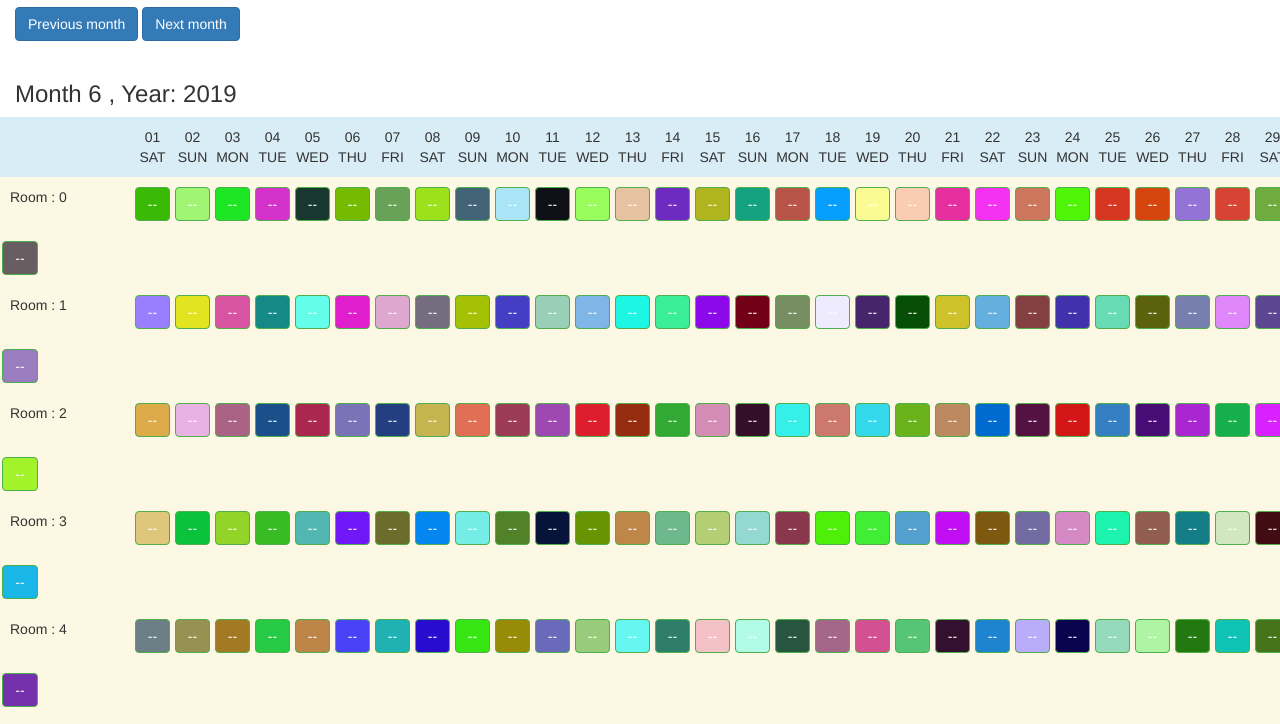
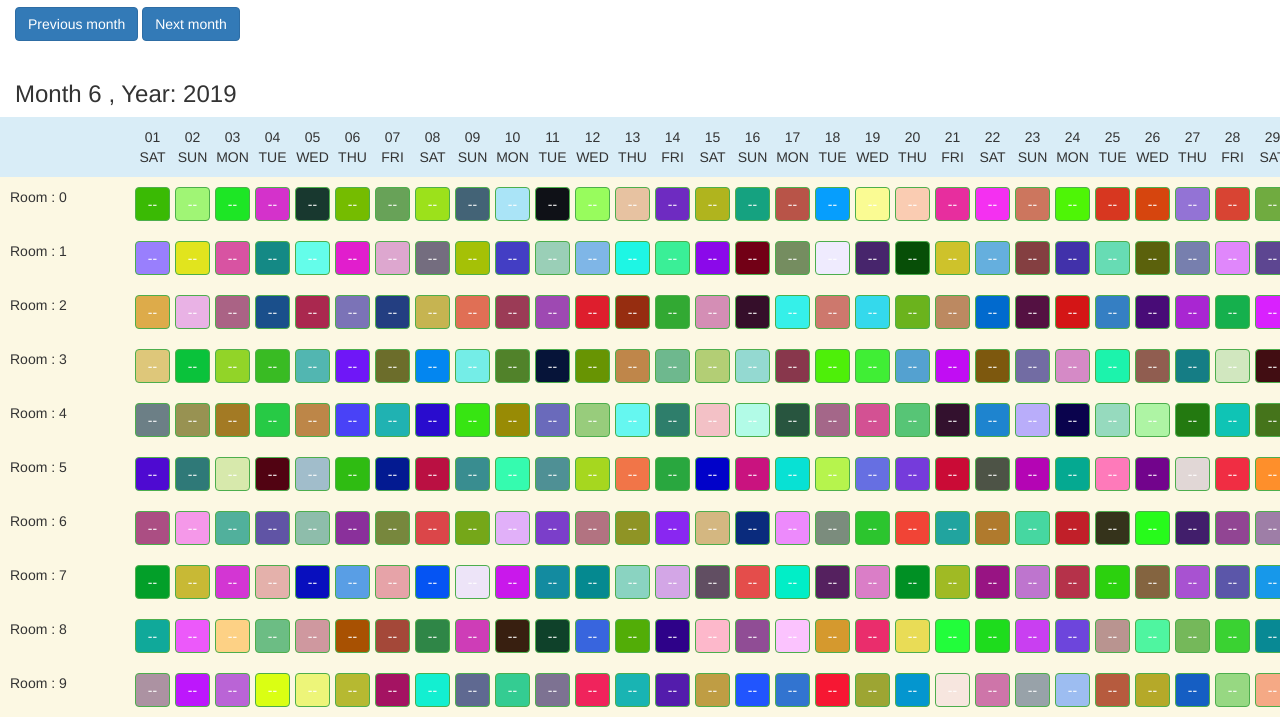
Before and after one commit to JavaScriptEndGame/JavaScriptEndGame.github.io, a plain HTML site: page index.html in a window 1280 px wide. Shown: the part 63-787 px from the top of the page. Drawn offline with nearby package versions, Linux system fonts and the light colour scheme.

Commit message:
Update index.html

```diff
--- a/index.html
+++ b/index.html
@@ -64,7 +64,7 @@
             for (k = 0; k < rooms.length; k++) {
                 var r = rooms[k];
                 $('#output').append('<div class="row border bg-warning" id="rooms' + k + '" style="width: ' + width + 'px; min-height: 20px;"><div class="col-xs-5" style="padding: 10px 10px;width:132.5px;">'+ r.Name + '</div></div>');
-                for (i = 0; i < r.Days.length; i++) {
+                for (i = 0; i < days.length; i++) {
 
                     $('#rooms' + k + '').append('<div class="centertext" id="room-' + k + '-' + (i + 1) + '-' + month + '-' + year + '"> <button style="background-color:'+r.Days[i].Color+'" type="button" data-placement="bottom" class="btn btn-md btn-success" data-html="true" data-toggle="popover" title="" data-content="'+r.Days[i].PopOverContent+'" data-original-title="Popover Header">--</button> </div>');
                 }
```
